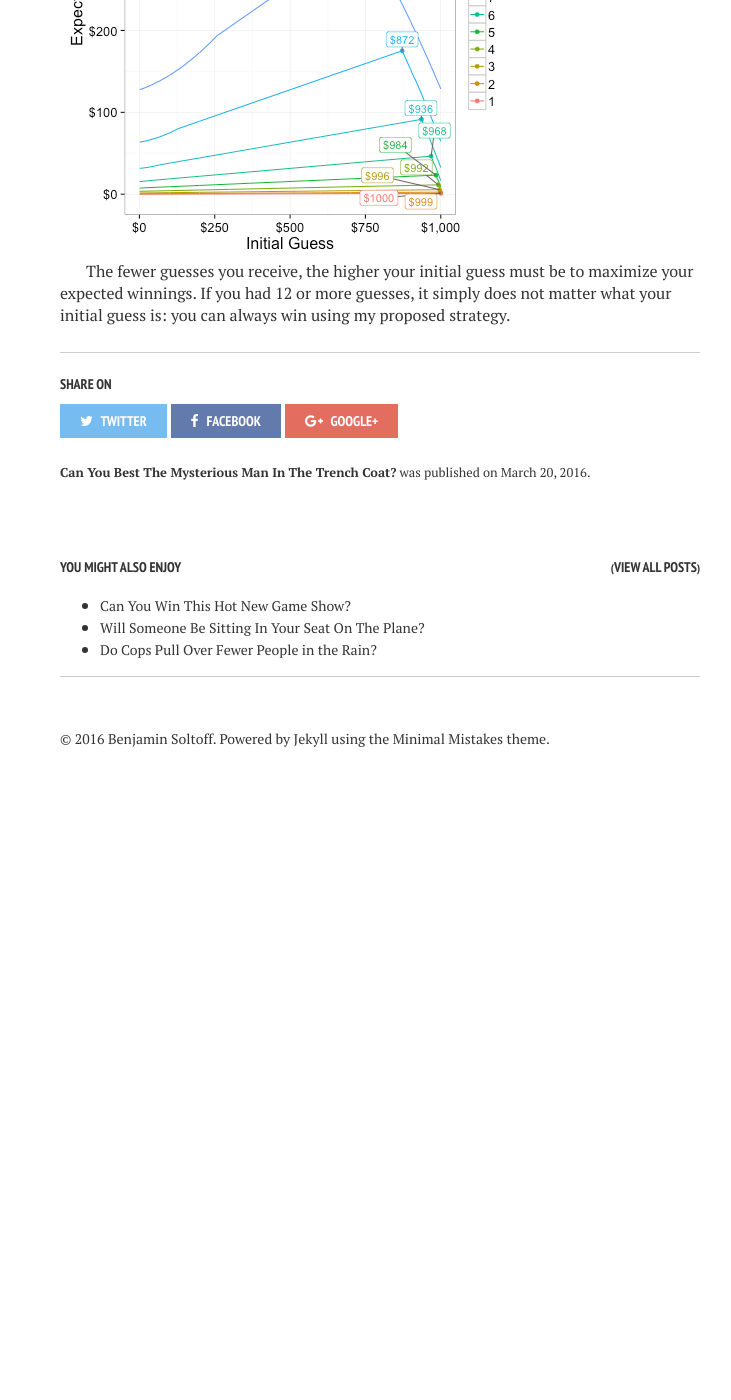
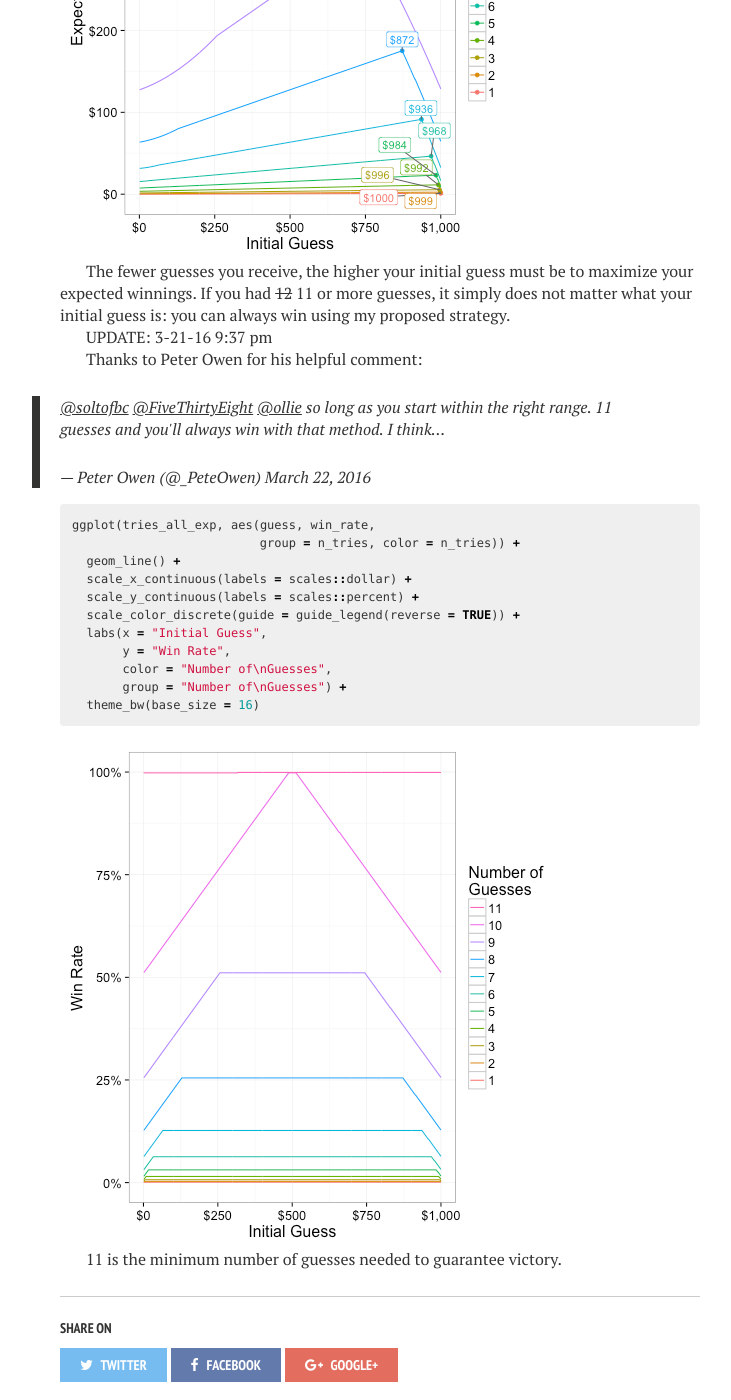
Before and after one commit to bensoltoff/old-bensoltoff.github.io, a Jekyll site: the page built from _posts/2016-03-20-can-you-best-the-mysterious-man-in-the-trench-coat.md, in a window 1280 px wide and 1400 px high, scrolled down 8242 px. Shown: the whole window, without its empty margins (260-991 px from the left). Built offline with Jekyll 4.4.1, drawn with Linux system fonts in a browser that asks for light colours; nearby versions of some CDN libraries; library files that are not in the unit come from our copies; comment, search, counter and statistics services are not loaded; before the commit the page ends 9039 px from its top, so only the background shows below that.

Commit message:
Updated trench coat man solution
Advice from Twitter

```diff
--- a/_posts/2016-03-20-can-you-best-the-mysterious-man-in-the-trench-coat.md
+++ b/_posts/2016-03-20-can-you-best-the-mysterious-man-in-the-trench-coat.md
@@ -326,7 +326,7 @@ guess_money_mult <- function(n_tries = 1, min_val = 1, max_val = 1000){
   return(both)
 }
 
-tries_all <- lapply(1:12, function(x) guess_money_mult(n_tries = x)) %>%
+tries_all <- lapply(1:11, function(x) guess_money_mult(n_tries = x)) %>%
   bind_rows
 {% endhighlight %}
 
@@ -363,4 +363,30 @@ ggplot(tries_all_exp, aes(guess, exp_val,
 
 ![center](/figs/2016-03-20-can-you-best-the-mysterious-man-in-the-trench-coat/exp_val_all_plot-1.png)
 
-The fewer guesses you receive, the higher your initial guess must be to maximize your expected winnings. If you had 12 or more guesses, it simply does not matter what your initial guess is: you can always win using my proposed strategy.
+The fewer guesses you receive, the higher your initial guess must be to maximize your expected winnings. If you had <s>12</s> 11 or more guesses, it simply does not matter what your initial guess is: you can always win using my proposed strategy.
+
+UPDATE: 3-21-16 9:37 pm
+
+Thanks to Peter Owen for his helpful comment:
+
+<blockquote class="twitter-tweet" data-lang="en"><p lang="en" dir="ltr"><a href="https://twitter.com/soltofbc">@soltofbc</a> <a href="https://twitter.com/FiveThirtyEight">@FiveThirtyEight</a> <a href="https://twitter.com/ollie">@ollie</a> so long as you start within the right range. 11 guesses and you&#39;ll always win with that method. I think...</p>&mdash; Peter Owen (@_PeteOwen) <a href="https://twitter.com/_PeteOwen/status/712087148003004416">March 22, 2016</a></blockquote>
+<script async src="//platform.twitter.com/widgets.js" charset="utf-8"></script>
+
+
+{% highlight r %}
+ggplot(tries_all_exp, aes(guess, win_rate,
+                          group = n_tries, color = n_tries)) +
+  geom_line() +
+  scale_x_continuous(labels = scales::dollar) +
+  scale_y_continuous(labels = scales::percent) +
+  scale_color_discrete(guide = guide_legend(reverse = TRUE)) +
+  labs(x = "Initial Guess",
+       y = "Win Rate",
+       color = "Number of\nGuesses",
+       group = "Number of\nGuesses") +
+  theme_bw(base_size = 16)
+{% endhighlight %}
+
+![center](/figs/2016-03-20-can-you-best-the-mysterious-man-in-the-trench-coat/exp_val_all_win-1.png)
+
+11 is the minimum number of guesses needed to guarantee victory.
```
Also changed, not shown: _R/2016-03-20-can-you-best-the-mysterious-man-in-the-trench-coat.Rmd (+25 -2 lines), figs/2016-03-20-can-you-best-the-mysterious-man-in-the-trench-coat/exp_val_all_plot-1.png, figs/2016-03-20-can-you-best-the-mysterious-man-in-the-trench-coat/exp_val_all_plot-2.png (added), figs/2016-03-20-can-you-best-the-mysterious-man-in-the-trench-coat/exp_val_all_win-1.png (added).
